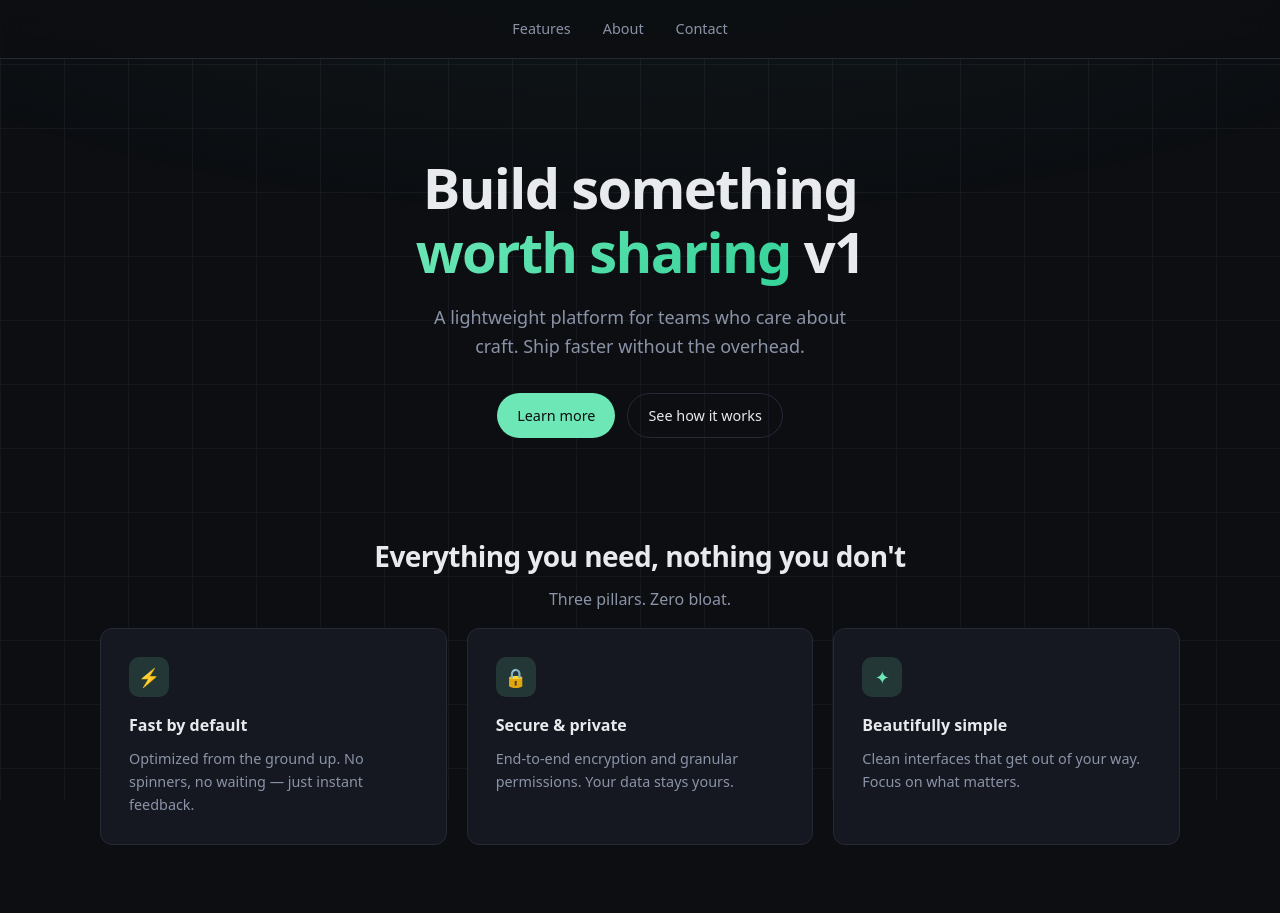
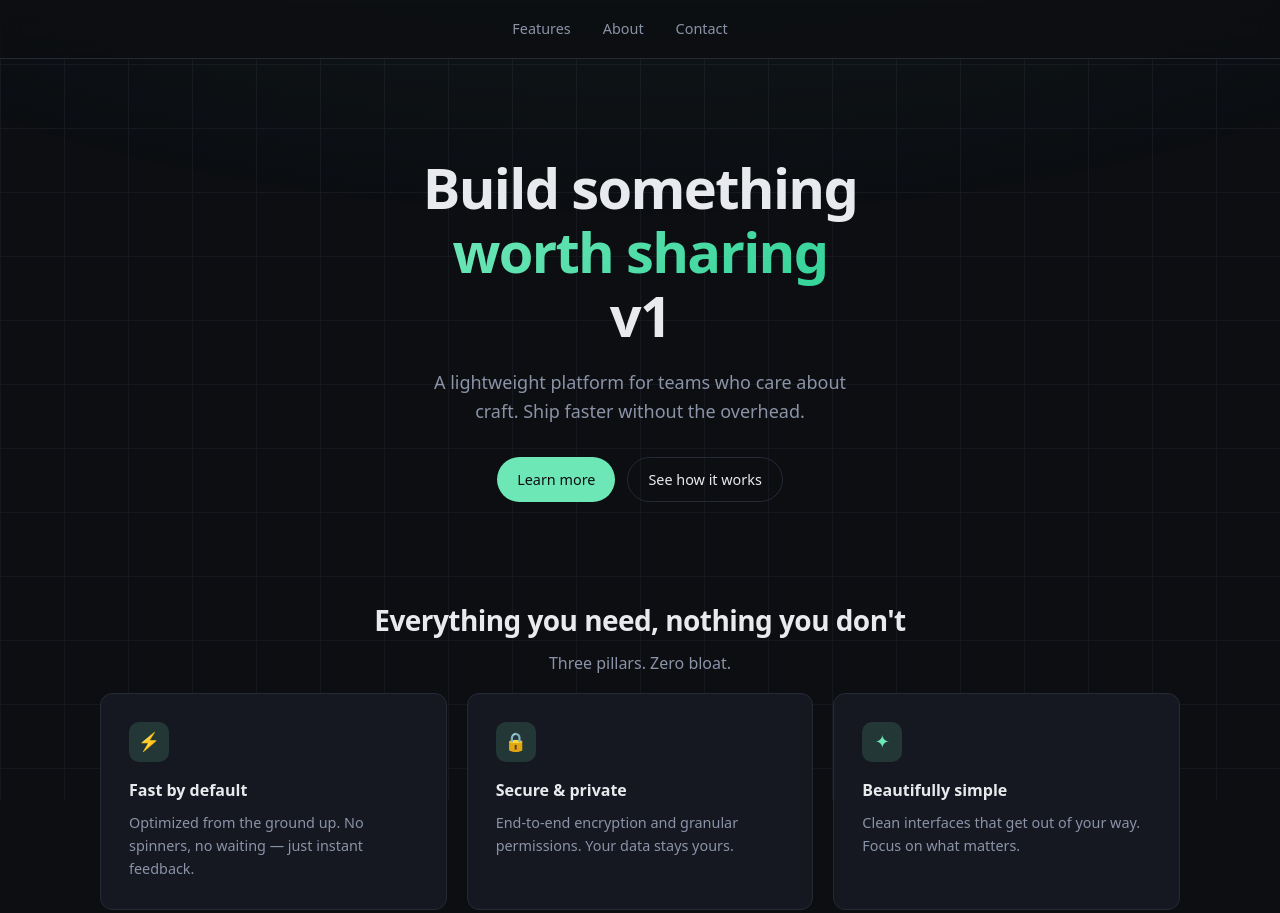
Before and after one commit to snappyhg/demo, a plain HTML site: page dist/index.html in a window 1280 px wide. Shown: the top 913 px of the page. Drawn offline with Linux system fonts and the light colour scheme.

Commit message:
build v1 again

```diff
--- a/dist/index.html
+++ b/dist/index.html
@@ -362,7 +362,7 @@
   <main>
     <section class="hero">
       <div class="wrap">
-        <h1>Build something <em>worth sharing</em> v1</h1>
+		  <h1>Build something <em>worth sharing</em><br/> v1</h1>
         <p>A lightweight platform for teams who care about craft. Ship faster without the overhead.</p>
         <div class="hero-actions">
           <a href="#contact" class="btn btn-primary">Learn more</a>
```
